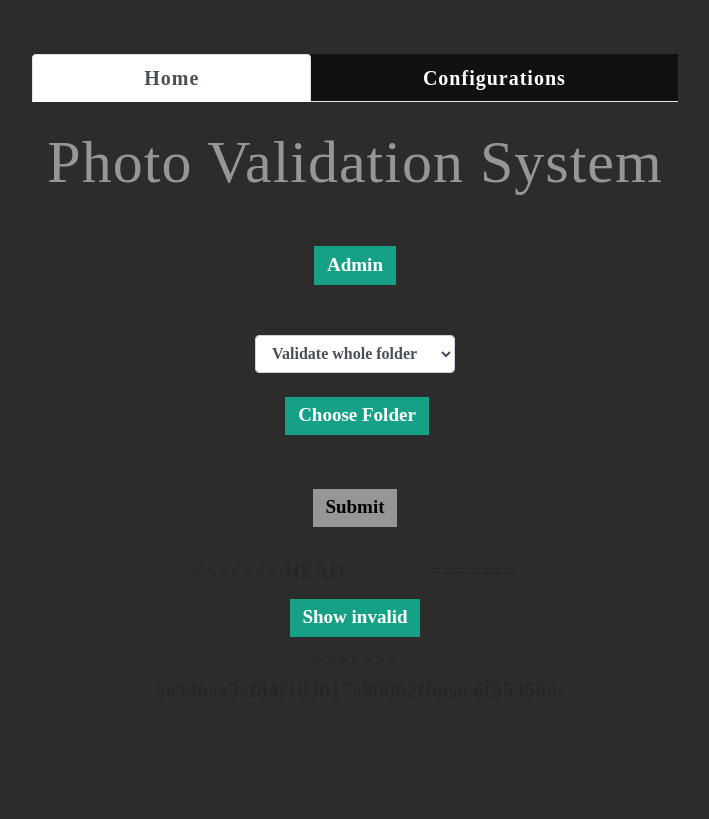
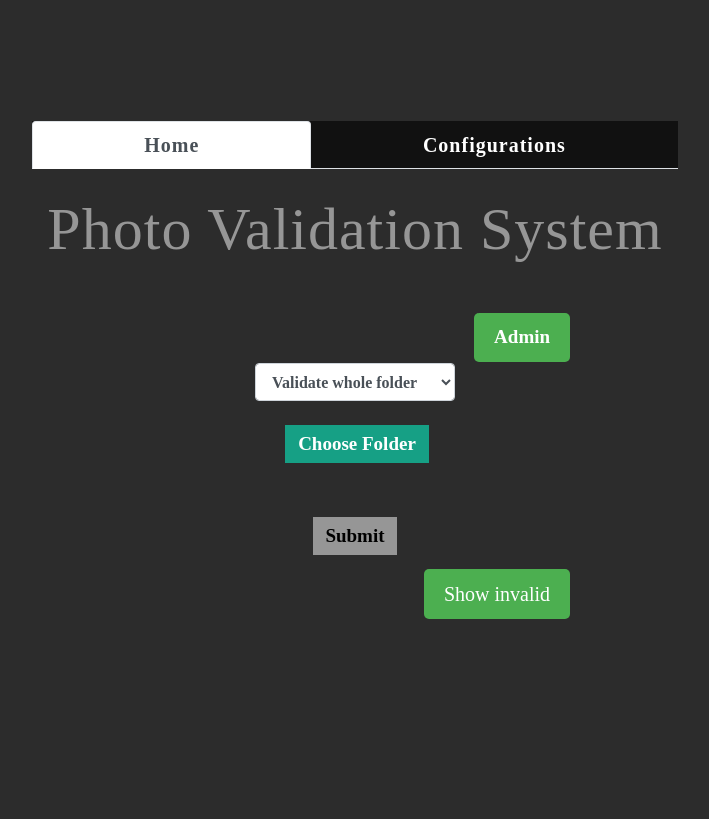
Before and after one commit to Bataju/OnlinePhotoValidator, a Django app: template validate/api/templates/api/index1.html in a window 1280 px wide. Shown: the whole page, without its empty margins (285-994 px from the left). After the commit the page ends 619 px from the top, so only its background shows below. Run offline with Django 3.2, Linux system fonts and the light colour scheme; the template is opened without the code that fills it, so the values that code supplies are empty; some libraries are stand-ins or nearby versions.

Commit message:
no stash

```diff
--- a/validate/api/templates/api/index1.html
+++ b/validate/api/templates/api/index1.html
@@ -25,15 +25,15 @@
         $(document).ready(function() {
             // Apply the adminButton class styling
             $('.adminButton').css({
-                // 'position' : 'absolute',
-                // 'right' : '0',
-                // 'top' :  '0',
-                // 'padding': '10px 20px',
-                // 'background-color': '#4CAF50',
-                // 'color': 'white',
-                // 'border': 'none',
-                // 'border-radius': '5px',
-                // 'cursor': 'pointer'
+                'position' : 'absolute',
+                'right' : '0',
+                'top' :  '0',
+                'padding': '10px 20px',
+                'background-color': '#4CAF50',
+                'color': 'white',
+                'border': 'none',
+                'border-radius': '5px',
+                'cursor': 'pointer'
             });
             $('.redirectButton').css({
                 'position' : 'absolute',
@@ -103,26 +103,14 @@
                                     <input type="button" value="Submit" id="btnSubmit" disabled/>
 
                                 </form>
-<<<<<<< HEAD
 
                                 <span id="result" style="color:rgba(255, 255, 255, 0.5) ;font-weight:bold;  font-family: 'Varela Round';  font-size:xx-large"></span>
-                                <!-- <form method="post" action="/image_gallery/">
+                                <form method="post" action="/image_gallery/">
                                     {% csrf_token %}
                                     <input type="hidden" name="redirect" value="true">
                                     <button type="submit" class="redirectButton">Show invalid</button>
-                                </form> -->
-                                <!-- <form action="/image_gallery/" method="get">
-                                    <button type="submit" class="redirectButton">Show invalid</button>
-                                </form> -->
+                                </form>
 
-=======
-                                <!-- <input type="button" value="Show Invalid" id="showInvalid" disabled/> -->
-                                <form method="post" action="/image_gallery/">
-                                    {% csrf_token %}
-                                    <input type="hidden" name="redirect" value="true">
-                                    <button type="submit" class="showInvalid">Show invalid</button>
-                                </form>
->>>>>>> 3e946aa3af84f103017a90082ff6eac6f953566c
                             </div>
                         </div>
 
```
Also changed, not shown: 1 other file.
